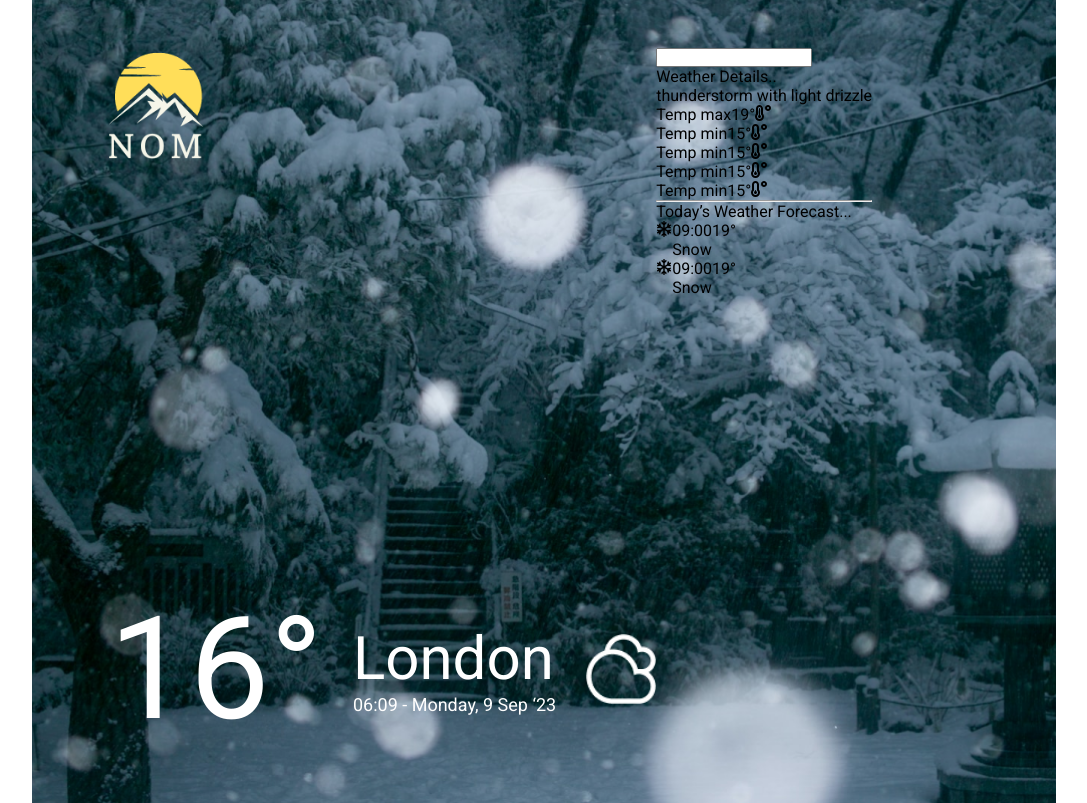
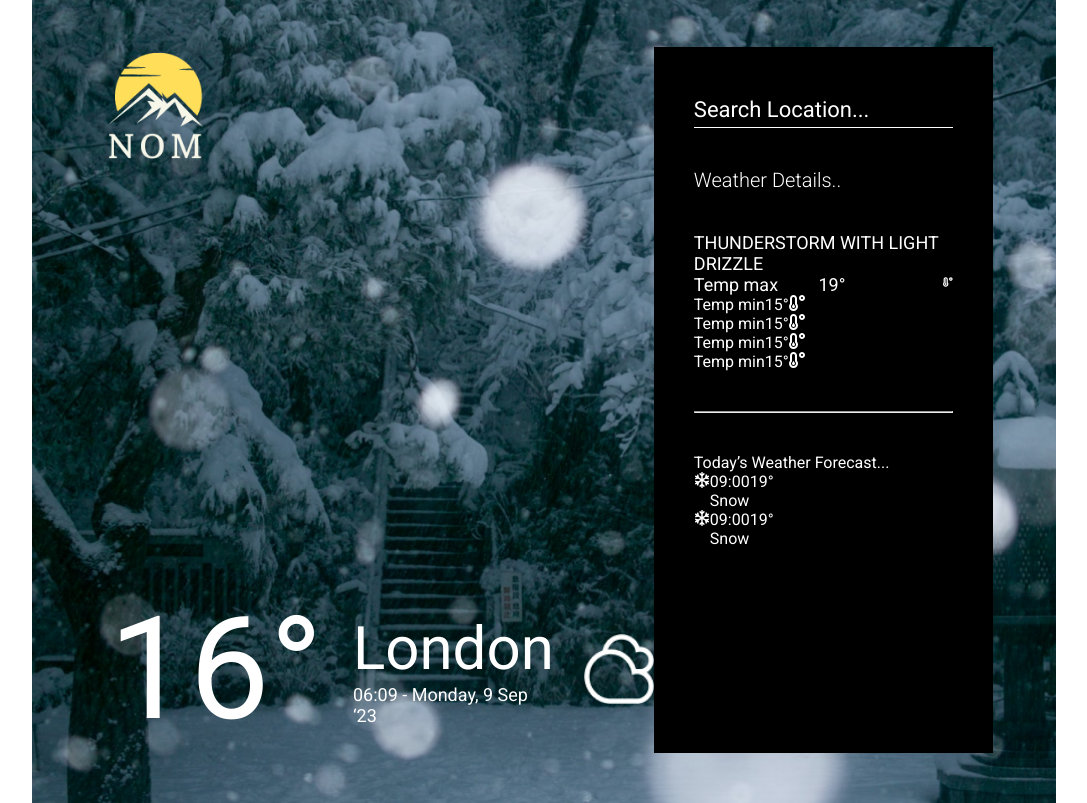
Before and after one commit to nomansikandar/nomweather, a React (Vite) app: page / in a window 1280 px wide. Shown: the whole page, without its empty margins (96-1183 px from the left). Built offline with nearby package versions, Linux system fonts and the light colour scheme.

Commit message:
right div half css done

```diff
--- a/src/App.css
+++ b/src/App.css
@@ -30,7 +30,7 @@
   width: 85%;
   height: 100%;
   display: flex;
-
+  justify-content: space-between;
 }
 .leftDiv{
   display: flex;
@@ -69,3 +69,44 @@
   display: flex;
 
 }
+.rightDiv{
+  color: white;
+  background-color: black;
+  padding: 50px 40px;
+  display: flex;
+  flex-direction: column;
+  justify-content: start;
+  row-gap: 40px;
+}
+.searchBar input{
+  background-color: transparent;
+  outline: none;
+  font-size: 22px;
+  color: white;
+  border-top: none;
+  border-left: none;
+  border-right: none;
+  border-bottom: 1px solid white;
+  padding-bottom: 5px;
+}
+.searchBar input::placeholder{
+  color: white;
+}
+.weatherDetails{
+  font-size: 20px;
+  font-weight: 300;
+}
+.tempDetails h4{
+  color: white;
+  font-size: 18px;
+  text-transform: uppercase;
+}
+.tempMax{
+  display: flex;
+  flex-direction: row;
+
+}
+.tempMax p{
+  font-size: 18px;
+  width: 80%;
+}
--- a/src/App.jsx
+++ b/src/App.jsx
@@ -29,9 +29,9 @@ function App() {
             </div>
             <div className="rightDiv">
               <div className='searchBar'>
-              <input type="text" />
+                <input type="text" placeholder='Search Location...' />
               </div>
-            <p>Weather Details..</p>
+              <p className='weatherDetails'>Weather Details..</p>
               <div className="tempDetails">
                 <h4>thunderstorm with light drizzle</h4>
                 <div className="tempMax">
```
Lines whose indentation alone changed are shown as unchanged.
